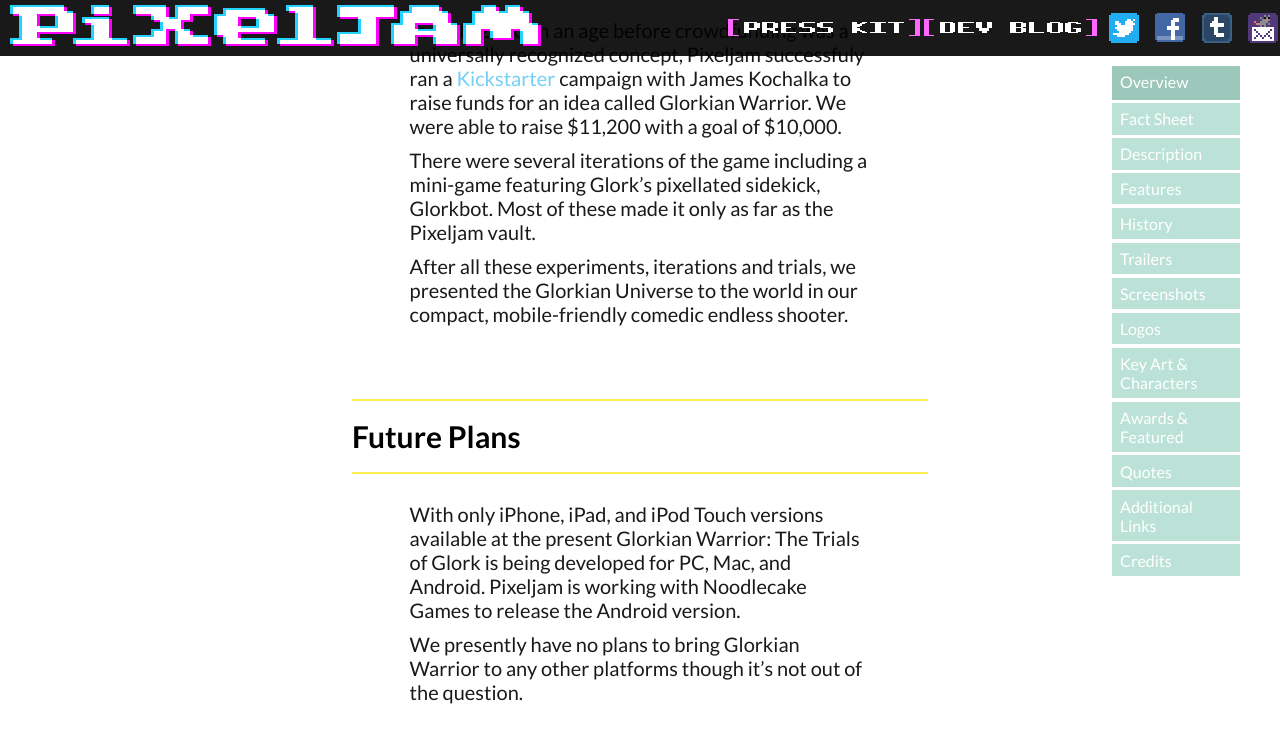
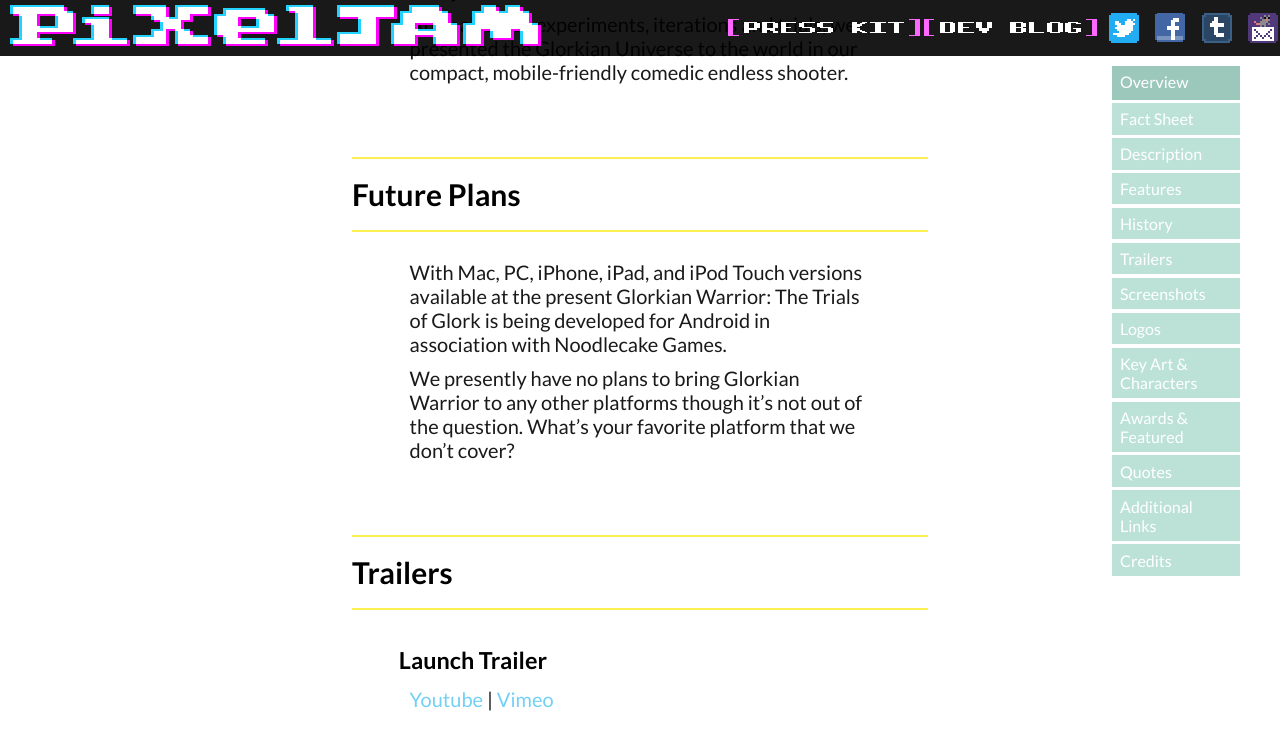
Before and after one commit to pixeljam/pixeljam.github.io, a Jekyll site: the page built from _posts/2014-03-13-glorkian-warrior-the-trials-of-glork.md, in a window 1280 px wide and 900 px high, scrolled down 3456 px, cut to the strip 0-737 px from the top of the window. Built offline with Jekyll 4.4.1, drawn with Linux system fonts in a browser that asks for light colours; nearby versions of some CDN libraries; some of the changed text lies outside the part shown.

Commit message:
Updated Text for future plans for glorkian warrior

```diff
--- a/_posts/2014-03-13-glorkian-warrior-the-trials-of-glork.md
+++ b/_posts/2014-03-13-glorkian-warrior-the-trials-of-glork.md
@@ -103,8 +99,6 @@ press@pixeljam.com
 * **Key Art, Screenshots, & Logos Download**:
 Here you can download either [Key Art & Screenshots]({{site.baseurl}}/images/glorkian/keyArtScreenshots.zip) or the [Logos & Icons]({{site.baseurl}}/images/glorkian/logosIcons.zip)
 
-* **Media Kit Download**:
-[Here can download](http://glorkianwarrior.com/promo/GlorkMediaKit.zip) a mega collection of promotional assets (screenshots, logos, titles, backgrounds, and other things).
 
 
 
@@ -156,9 +150,9 @@ After all these experiments, iterations and trials, we presented the Glorkian Un
 Future Plans
 ------------
 
-With only iPhone, iPad, and iPod Touch versions available at the present Glorkian Warrior: The Trials of Glork is being developed for PC, Mac, and Android. Pixeljam is working with Noodlecake Games to release the Android version.
+With Mac, PC, iPhone, iPad, and iPod Touch versions available at the present Glorkian Warrior: The Trials of Glork is being developed for Android in association with Noodlecake Games.
 
-We presently have no plans to bring Glorkian Warrior to any other platforms though it's not out of the question.
+We presently have no plans to bring Glorkian Warrior to any other platforms though it's not out of the question. What's your favorite platform that we don't cover?
 
 
 
```
Also changed, not shown: other parts of _posts/2014-03-13-glorkian-warrior-the-trials-of-glork.md (+15 -19 lines), _posts/2007-05-01-dino-run.md (+1 -1 lines).
